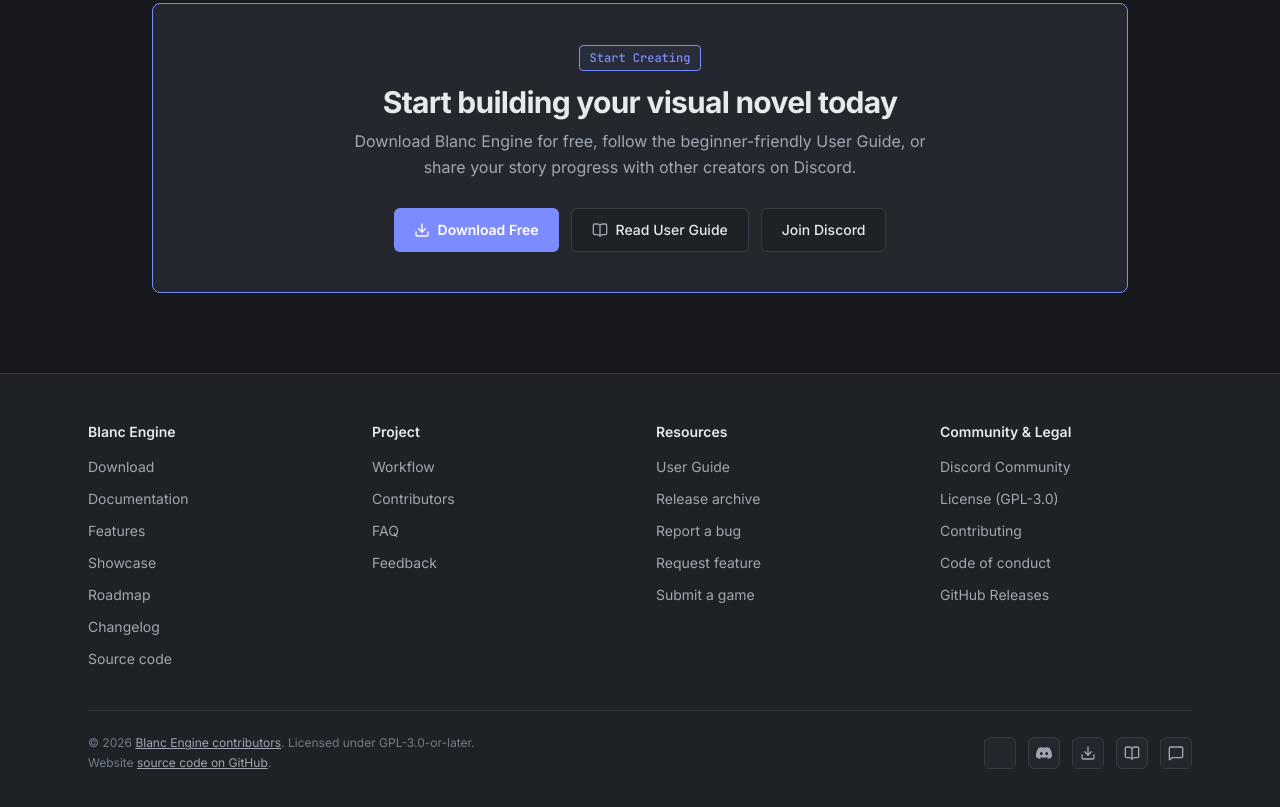
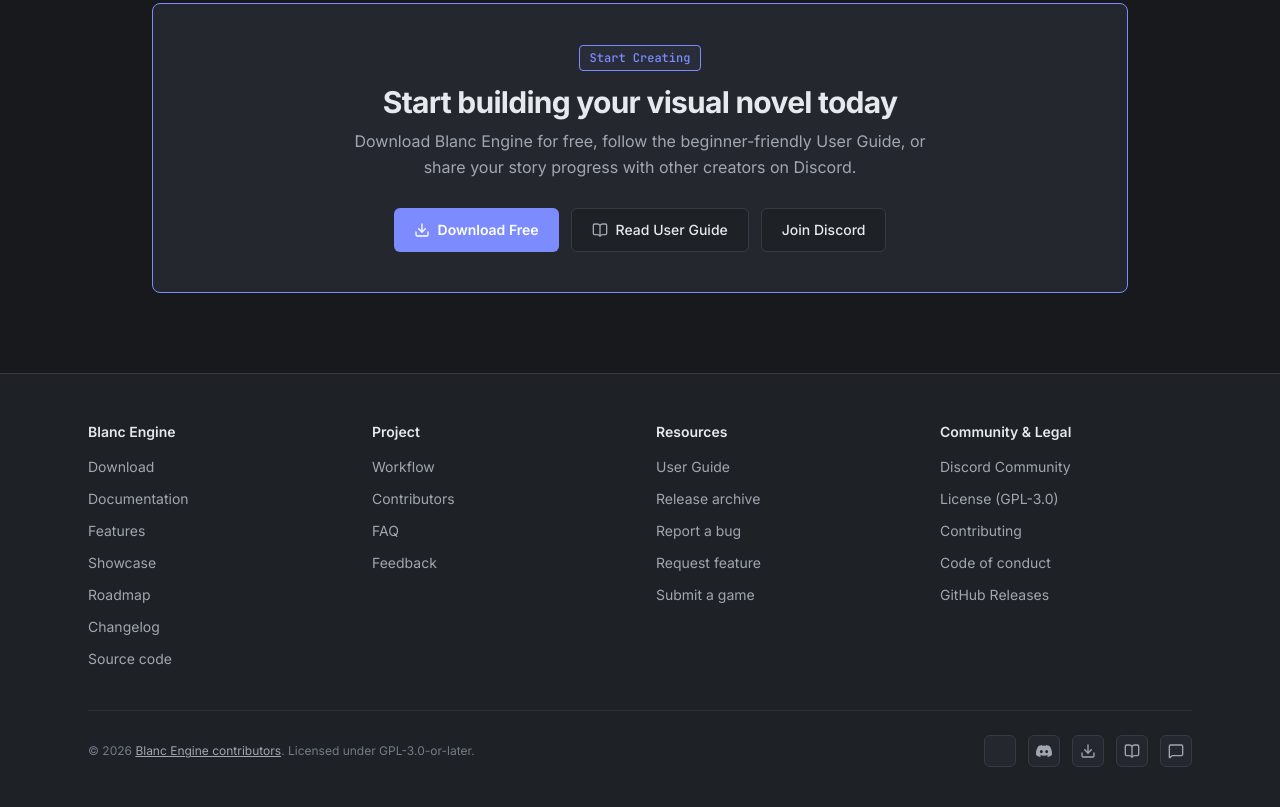
Before and after one commit to Kharisdestianmaulana-hub/blancengineweb, an Astro site: page / in a window 1280 px wide. Shown: the part 5110-5917 px from the top of the page. Built offline with nearby package versions, Linux system fonts and the light colour scheme; Astro itself is replaced by a stand-in of ours; no server answers; some icons are missing.

Commit message:
Remove website source code link from footer

```diff
--- a/src/components/Footer.astro
+++ b/src/components/Footer.astro
@@ -82,9 +82,6 @@ const columns = [
           &copy; 2026 <a href="https://github.com/Kharisdestianmaulana-hub/blanc-engine/graphs/contributors" target="_blank" rel="noopener noreferrer" class="text-text-secondary underline hover:text-accent-primary">Blanc Engine contributors</a>.
           Licensed under GPL-3.0-or-later.
         </p>
-        <p>
-          Website <a href="https://github.com/Kharisdestianmaulana-hub/blancengineweb" target="_blank" rel="noopener noreferrer" class="text-text-secondary underline hover:text-accent-primary">source code on GitHub</a>.
-        </p>
       </div>
 
       <div class="flex items-center gap-3 text-text-secondary">
```
